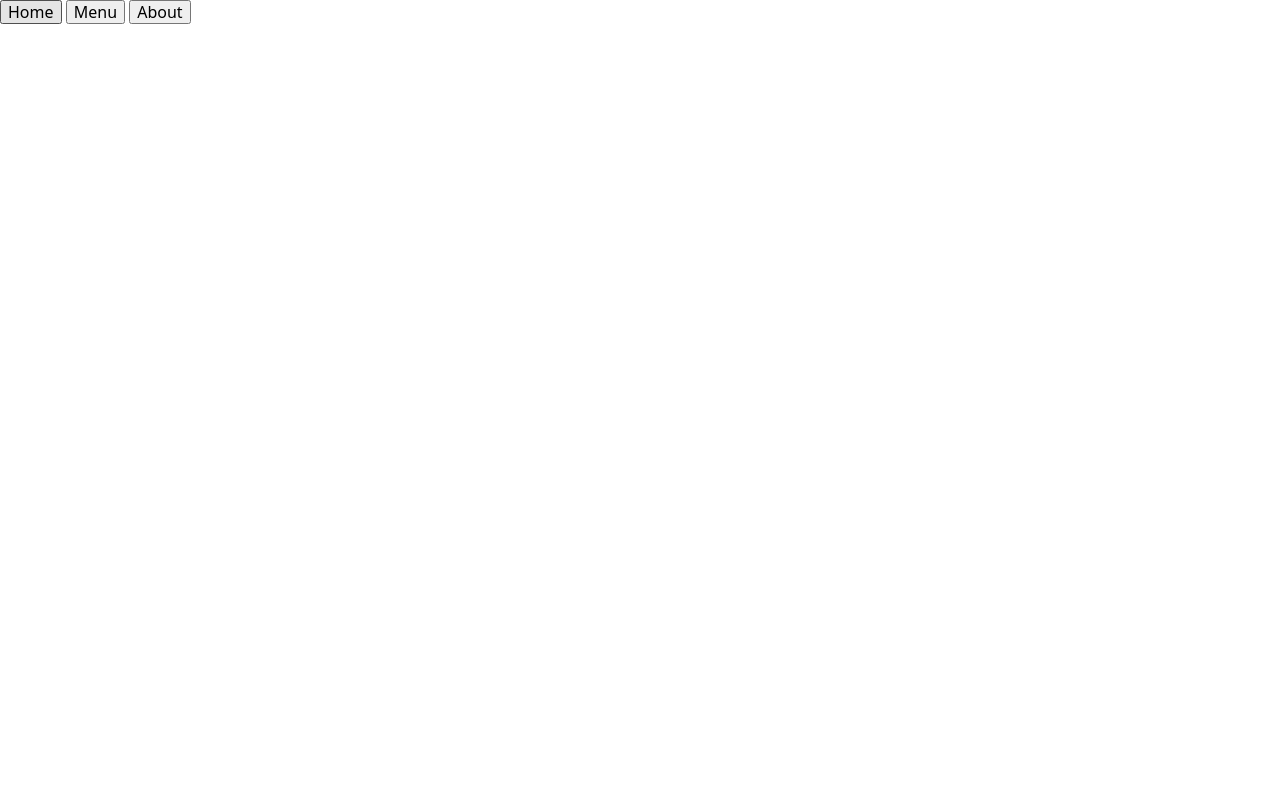
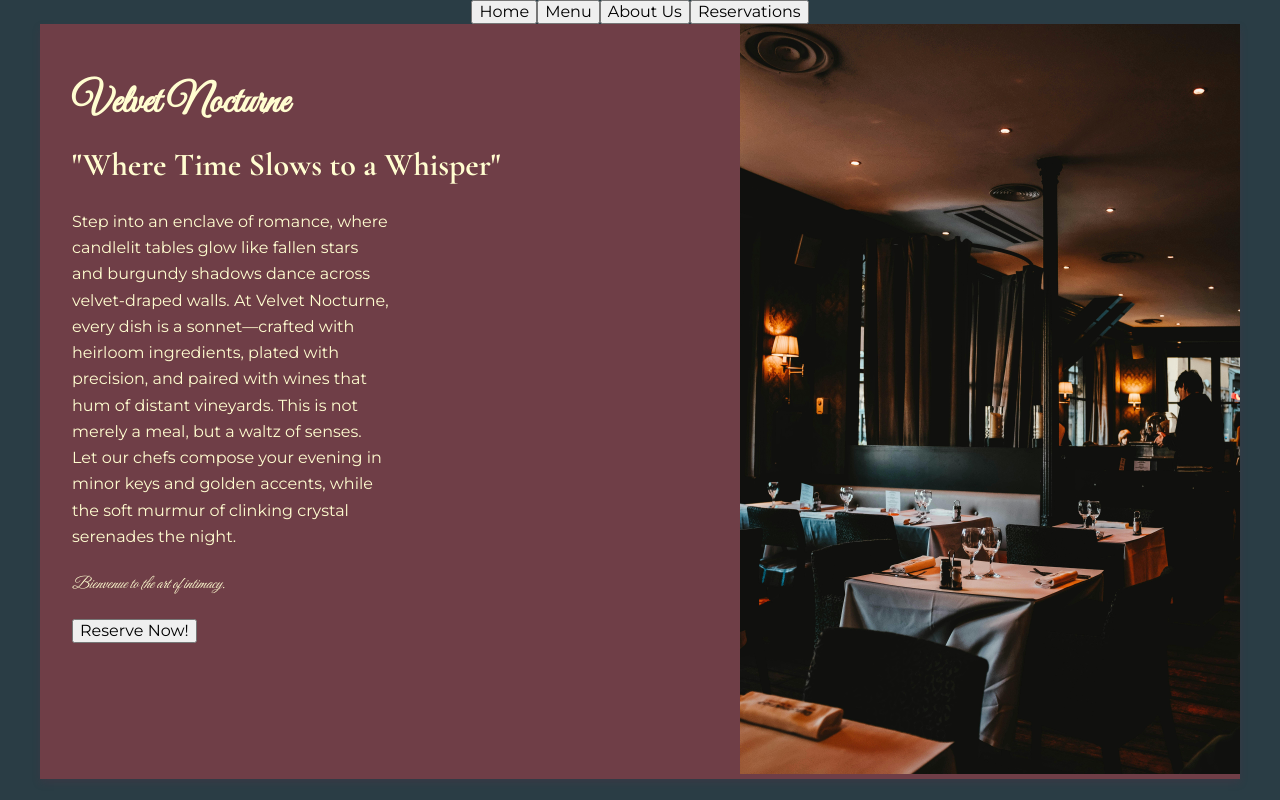
Before and after one commit to Pjaxon999/restaurant-page, a website built with webpack: page src/template.html in a window 1280 px wide. Built offline with nearby package versions, Linux system fonts and the light colour scheme.

Commit message:
Add HTML structure, CSS template for tabs
The idea behind this site is to eventually use a tab system to have the
page transition between different content with DOM manipulation instead
of having separate links. The HTML/CSS structure is designed with that
in mind, making use of a simple content div that will eventually be used
to display the various pages, and CSS that can enforce some consistency
between the different tabs. Only thing I want to square away before
beginning to script this is the button styling.

```diff
--- a/src/styles.css
+++ b/src/styles.css
@@ -223,3 +223,102 @@ summary {
 }
 
 /* MAIN CSS */
+:root {
+	/* Colors */
+	--color-primary: #2A3D45;
+	--color-secondary: #6F3E47;
+	--color-accent: #B87333;
+	--color-text: #FFFDD0;
+	--color-overlay: rgba(0,0,0,0.6);
+	--color-accent-hover: #9B5B27;
+	--color-disabled: #6D2E4666;
+
+	/* Fonts */
+	--heading-font: "Cormorant Garamond", serif;
+	--body-font: "Montserrat", system-ui, sans-serif;
+	--script-font: "Great Vibes", cursive;
+
+	/* Spacing */
+	--space-md: 2rem;
+	--border-radius: 8px;
+
+	/* Effects */
+	--shadow-md: 0 4px 8px rgba(109,46,70,0.2);
+	--transition-duration: 0.3s;
+}
+
+body {
+	background-color: var(--color-primary);
+	min-height: 100vh;
+	font-family: var(--body-font);
+	color: var(--color-text);
+}
+
+nav {
+	display: flex;
+	justify-content: center;
+}
+
+h1 {
+    font-size: 2.5em;
+    line-height: calc(1ex / 0.42);
+    margin: calc(1ex / 0.42) 0;
+	font-family: var(--script-font);
+}
+
+h2 {
+    font-size: 2em;
+    line-height: calc(1ex / 0.42);
+    margin: calc(1ex / 0.42) 0;
+	font-family: var(--heading-font);
+}
+
+p {
+    font-size: 1em;
+    line-height: calc(1ex / 0.32);
+    margin: calc(1ex / 0.32) 0;
+	width: 30ch;
+    max-width: 100%;
+}
+
+img {
+	width: 100%;
+	height: 750px;
+	object-fit: cover;
+}
+
+#content {
+	background-color: var(--color-secondary);
+	box-shadow: var(--shadow-md);
+	display: grid;
+	grid-template-columns: 1fr 500px;
+	gap: var(--space-md);
+	align-items: start;
+	max-width: 1200px;
+	margin: 0 auto;
+}
+
+.left-content {
+	max-width: 700px;
+	padding: 2rem;
+}
+
+.flourish {
+	font-family: var(--script-font);
+	font-style: italic;
+}
+
+@media (max-width: 1023px) {
+	#content {
+		display: flex;
+		flex-direction: column;
+		align-items: center;
+		justify-content: center;
+	}
+
+	img {
+		height: auto;
+		max-width: 300px;
+		margin: 0 auto;
+	}
+}
--- a/src/template.html
+++ b/src/template.html
@@ -4,6 +4,9 @@
     <meta charset="UTF-8">
     <meta name="viewport" content="width=device-width, initial-scale=1.0">
     <title>Restaurant Page</title>
+    <link rel="preconnect" href="https://fonts.googleapis.com">
+    <link rel="preconnect" href="https://fonts.gstatic.com" crossorigin>
+    <link href="https://fonts.googleapis.com/css2?family=Cormorant+Garamond:ital,wght@0,300..700;1,300..700&family=Great+Vibes&family=Montserrat:ital,wght@0,100..900;1,100..900&display=swap" rel="stylesheet">
 </head>
 <body>
 
@@ -12,13 +15,29 @@
     <nav>
     <button>Home</button>
     <button>Menu</button>
-    <button>About</button>
+    <button>About Us</button>
+    <button>Reservations</button>
     </nav>
 
 </header>
 
 <div id="content">
 
+    <div class="left-content">
+    <h1>Velvet Nocturne</h1>
+    <h2>"Where Time Slows to a Whisper"</h2>
+    <p>
+        Step into an enclave of romance, where candlelit tables glow like fallen stars and burgundy shadows dance across velvet-draped walls. At Velvet Nocturne, every dish is a sonnet—crafted with heirloom ingredients, plated with precision, and paired with wines that hum of distant vineyards.
+        This is not merely a meal, but a waltz of senses. Let our chefs compose your evening in minor keys and golden accents, while the soft murmur of clinking crystal serenades the night.
+        <p class="flourish">Bienvenue to the art of intimacy.</p>
+    </p>
+    <button>Reserve Now!</button>
+    </div>
+
+    <div class="right-content">
+    <img src="../assets/images/dining-room-L.webp" alt="A beautiful romantic dining room at my fake restaurant!">
+    </div>
+
 </div>
 
 </body>
```
Also changed, not shown: assets/images/dining-room-L.webp (added), assets/images/dining-room-S.webp (added), assets/images/dining-table-L.webp (added), assets/images/dining-table-S.webp (added), assets/images/reserved-L.webp (added), assets/images/reserved-S.webp (added), assets/images/staff-S.webp (added), 1 other file.
